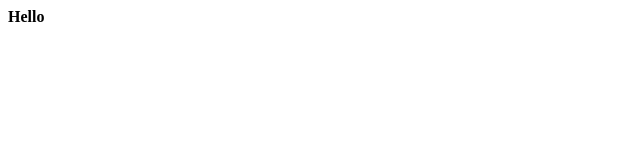
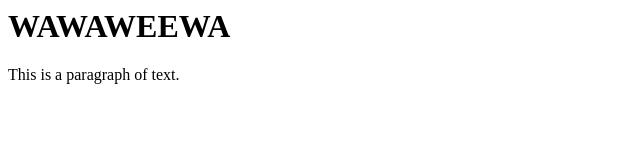
Before and after one commit to Krides3/SpaceTraders, a website: page index.html in a window 1280 px wide. Shown: the whole page, without its empty margins (0-640 px from the left). Drawn offline with Linux system fonts and the light colour scheme.

Commit message:
index 0.1

```diff
--- a/index.html
+++ b/index.html
@@ -1 +1,10 @@
-<b>Hello</b
+<html>
+<head>
+    <meta charset="UTF-8">
+    <title>SpaceTraders</title>
+</head>
+<body>
+    <h1>WAWAWEEWA</h1>
+    <p>This is a paragraph of text.</p>
+</body>
+</html>
```
